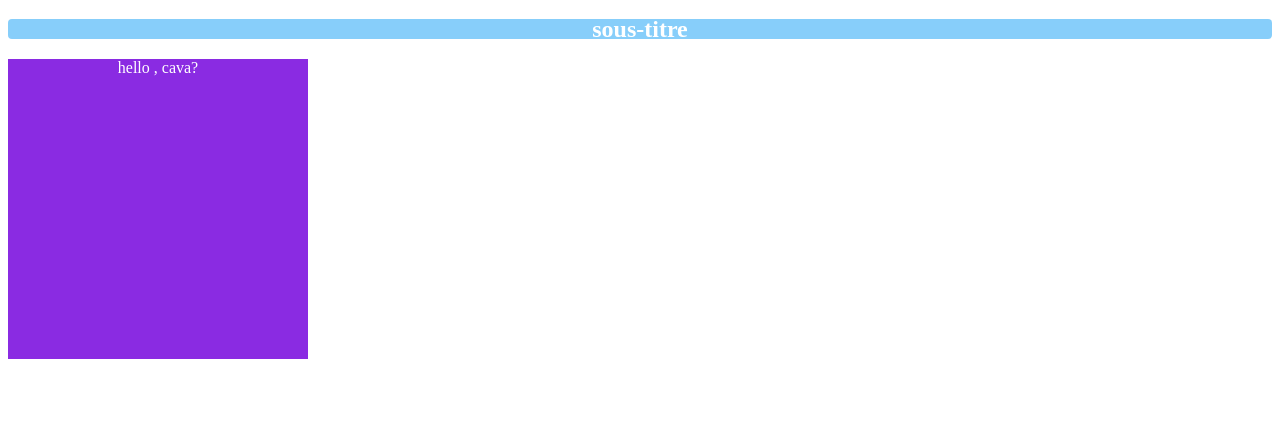
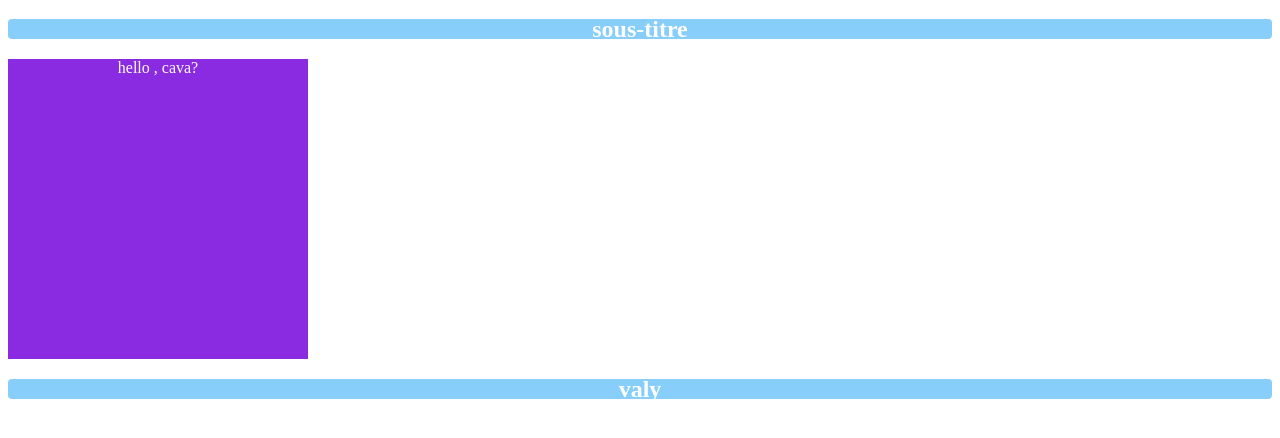
Before and after one commit to valy-verdy/tp_git, a plain HTML site: page index.html in a window 1280 px wide. Shown: the part 74-512 px from the top of the page. Drawn offline with Linux system fonts and the light colour scheme.

Commit message:
j'ai ajouter un h2

```diff
--- a/index.html
+++ b/index.html
@@ -11,5 +11,6 @@
     <h1>Titre de la page </h1>
     <h2>sous-titre</h2>
     <div class="defile">hello , cava?</div>
+    <h2>valy</h2>
 </body>
 </html>
```
